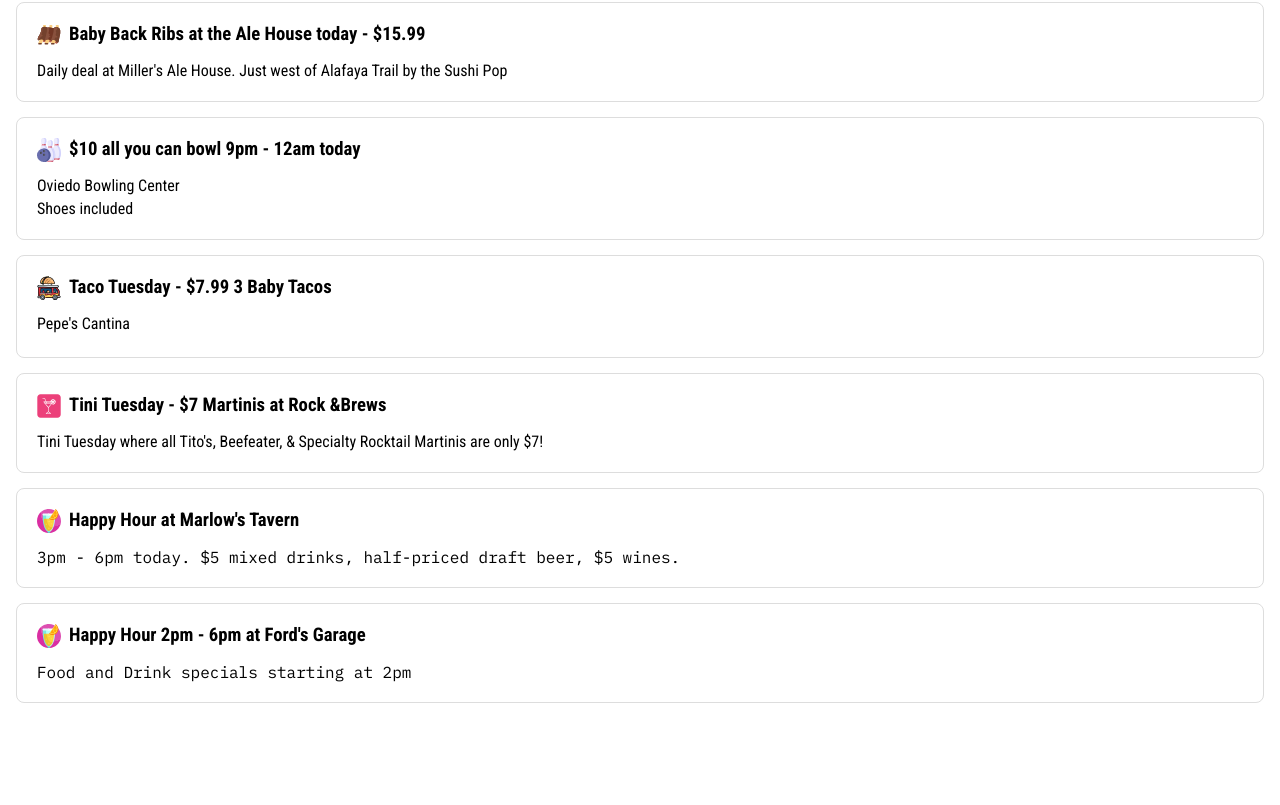
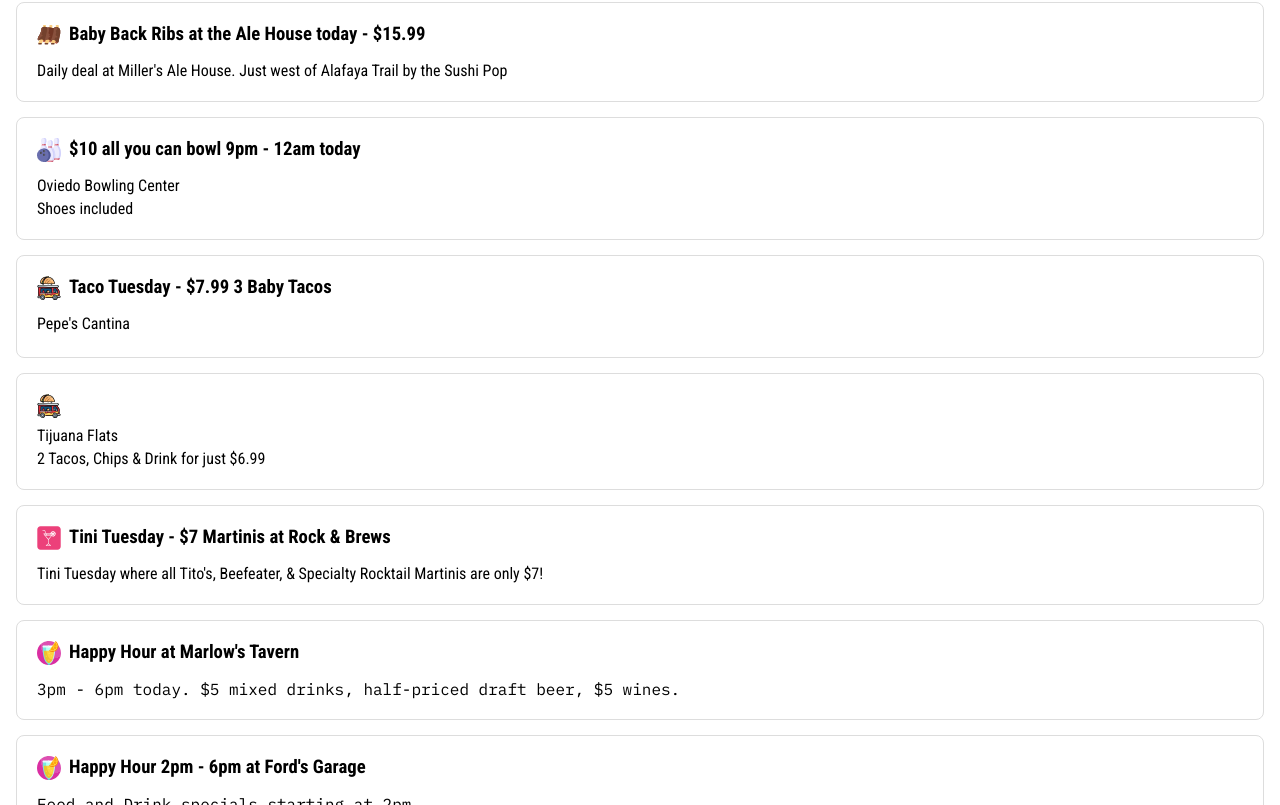
Before and after one commit to rmwhaling/myoviedo, a plain HTML site: page index.html in a window 1280 px wide. Shown: the part 425-1230 px from the top of the page. Before the commit the page ends 1143 px from the top, so only its background shows below. Drawn offline with Linux system fonts and the light colour scheme; no server answers; a script that the page names is missing.

Commit message:
Add files via upload

```diff
--- a/index.html
+++ b/index.html
@@ -166,8 +166,19 @@
     <!--Daily event start-->
         <div class="weekly-event" data-date="Tuesday">
             <div class="weekly-event-header">
+                <img src="images/taco-truck.svg" alt="" width="24" height="24">
+            </div>
+            <p class="weekly-event-location">Tijuana Flats</p>
+            <p class="weekly-event-description">
+                2 Tacos, Chips &amp; Drink for just $6.99
+            </p>
+        </div>
+    <!--Daily event end-->
+    <!--Daily event start-->
+        <div class="weekly-event" data-date="Tuesday">
+            <div class="weekly-event-header">
                 <img src="images/martini.svg" alt="" width="24" height="24">
-                <h3>Tini Tuesday - $7 Martinis at Rock &amp;Brews</h3>
+                <h3>Tini Tuesday - $7 Martinis at Rock &amp; Brews</h3>
             </div>
             <!-- <p class="weekly-event-location">Rock &amp; Brews</p> -->
             <p class="weekly-event-description">
```
